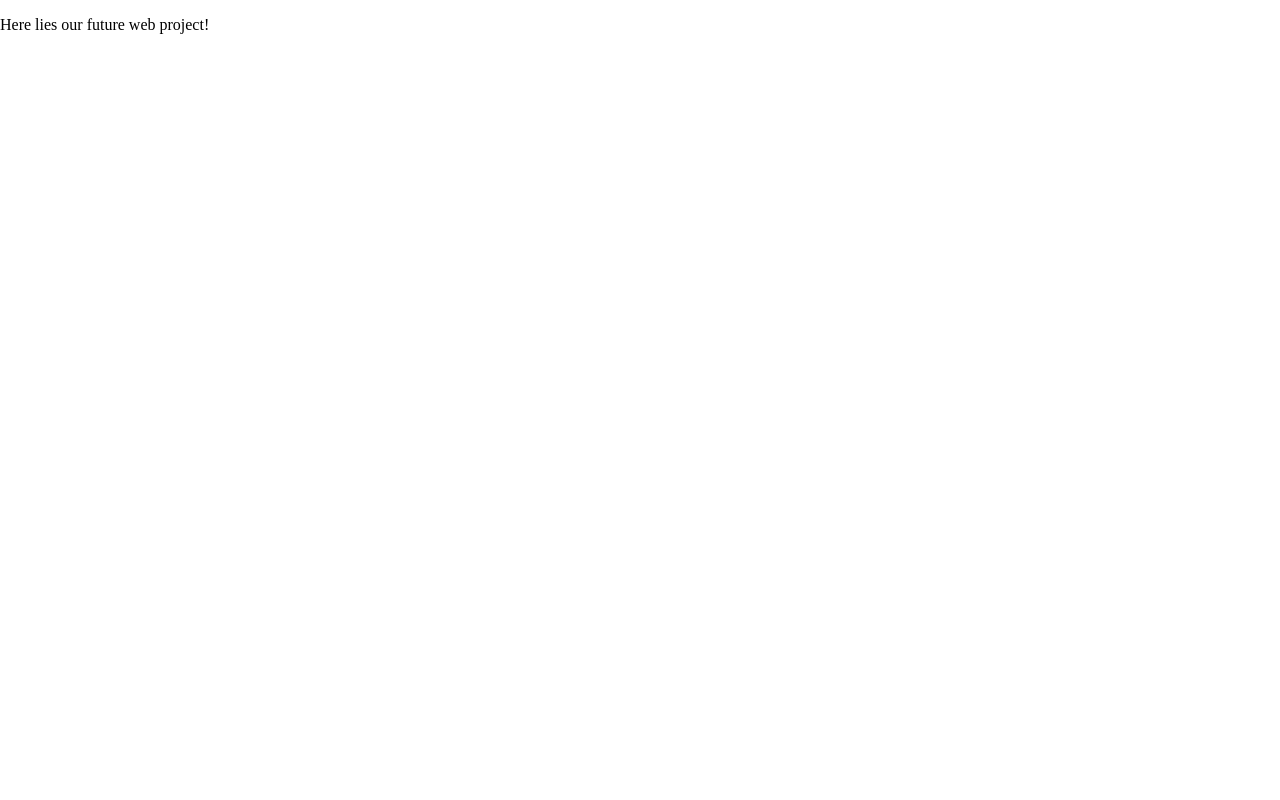
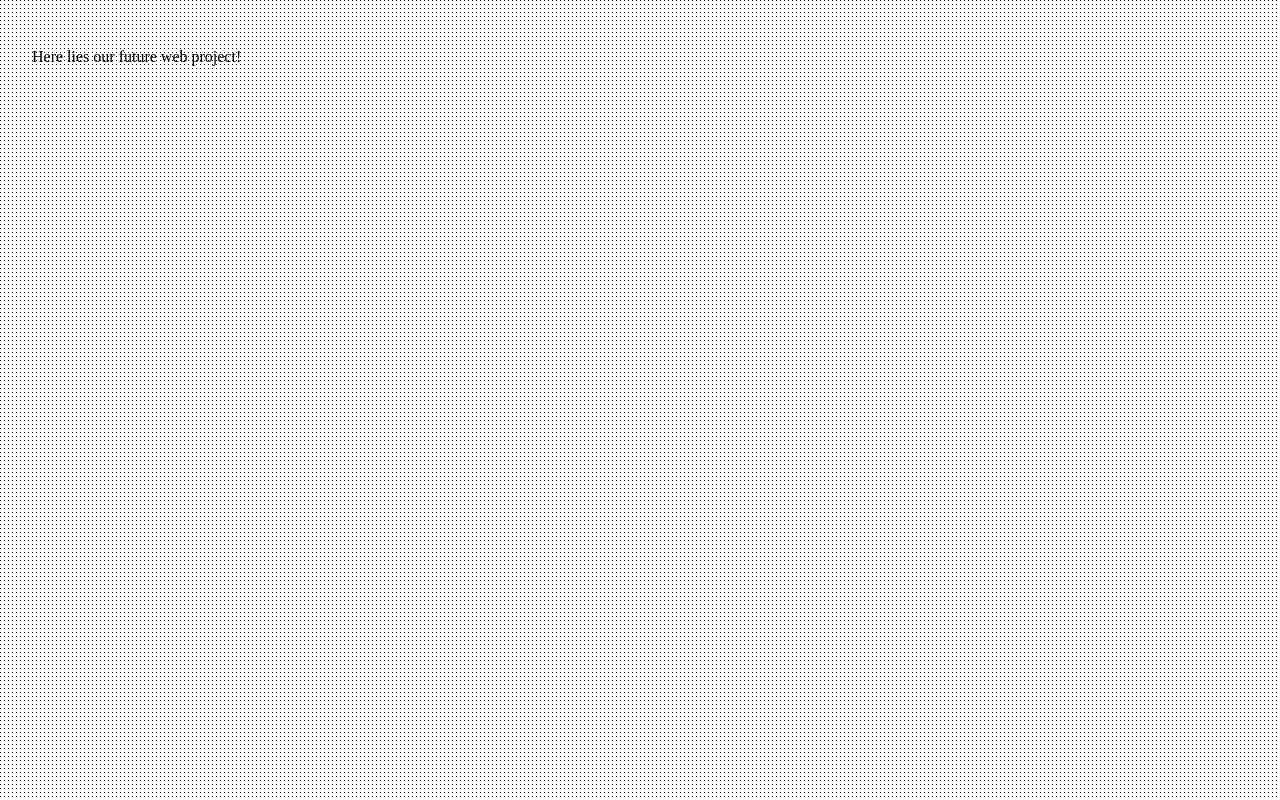
Before and after one commit to fedek6/cat-organ, a website built with Parcel: page index.html in a window 1280 px wide. Built offline with nearby package versions, Linux system fonts and the light colour scheme.

Commit message:
✨ Add background

```diff
--- a/css/main.css
+++ b/css/main.css
@@ -1 +1,9 @@
 /* Cat organ! */
+body {
+  height: 100vh;
+  background-image: url("../img/bg.png");
+  background-repeat: repeat;
+  background-position: left top;
+  padding: 32px;
+  box-sizing: border-box;
+}
```
